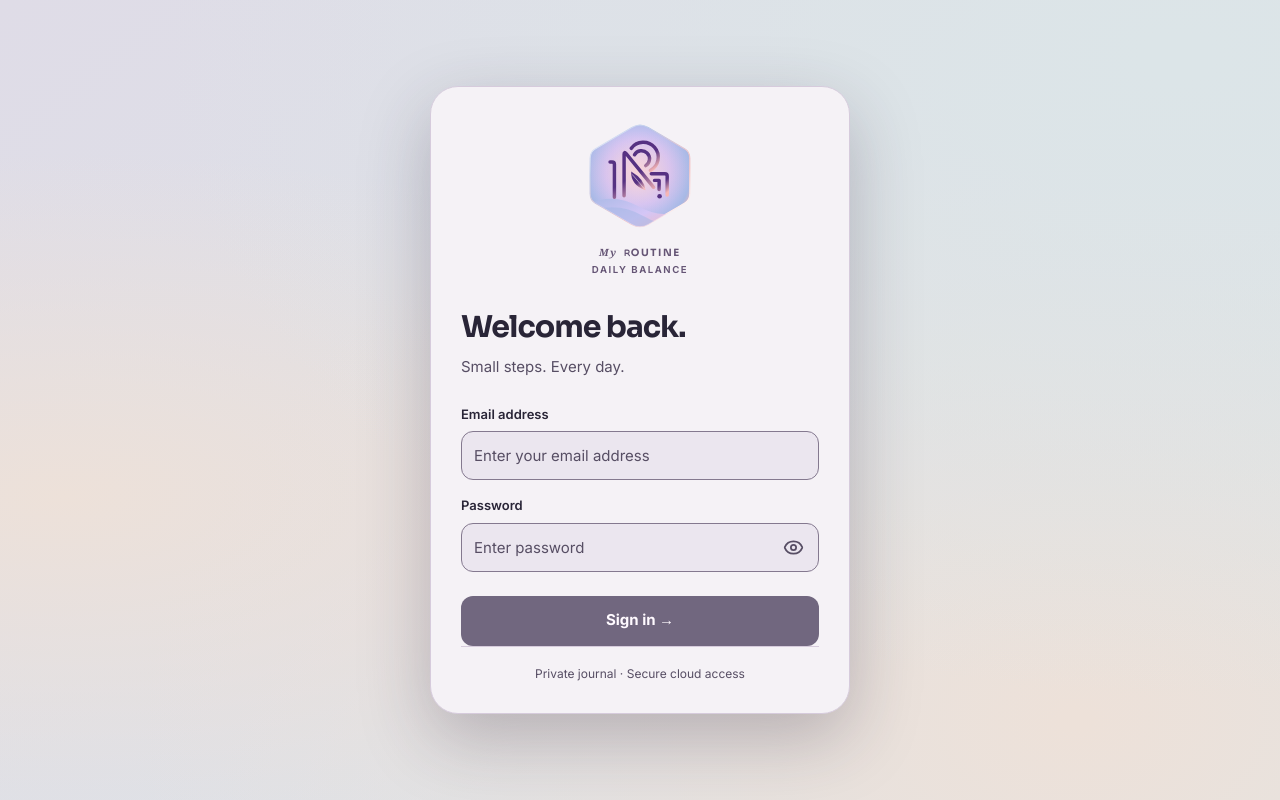
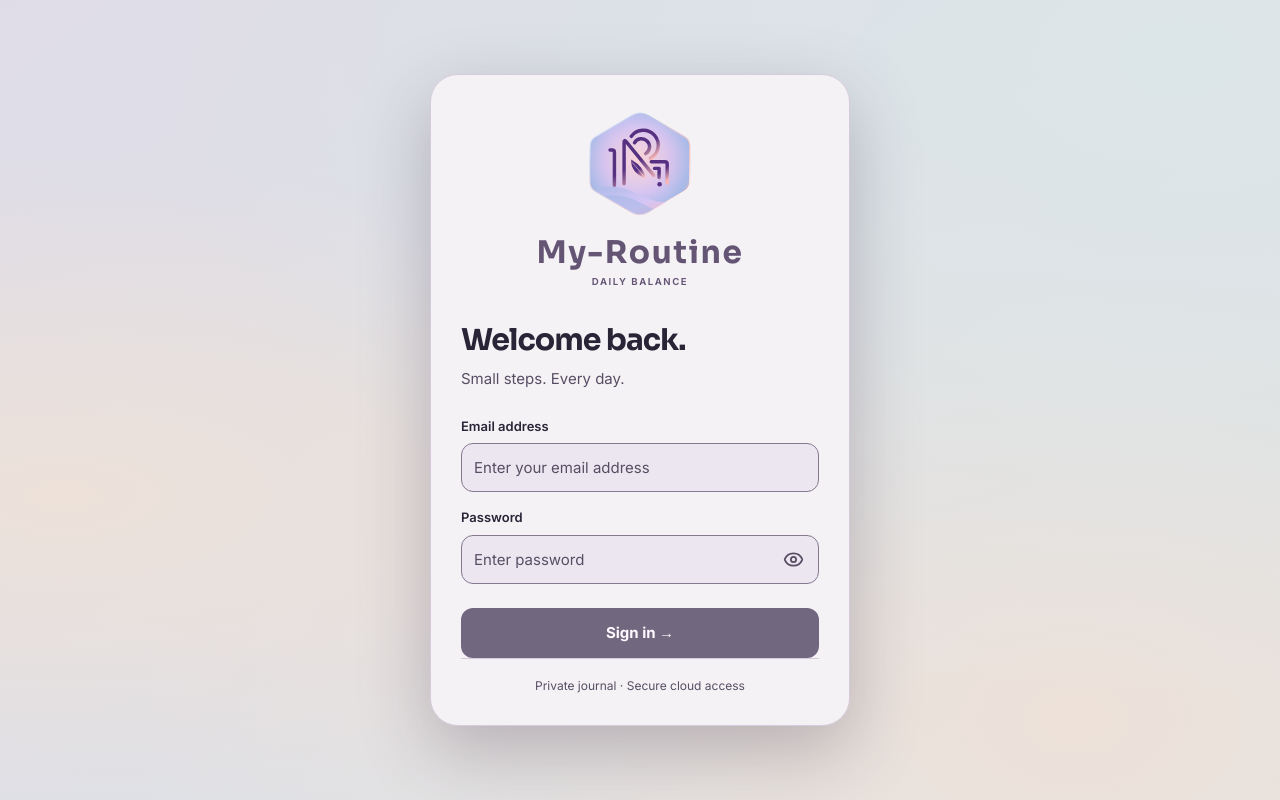
Before and after one commit to AnanthaPradeep/habit48, a React (Vite) app: page / in a window 1280 px wide. Built offline with nearby package versions, Linux system fonts and the light colour scheme.

Commit message:
Set My-Routine in a single aligned wordmark

```diff
--- a/index.html
+++ b/index.html
@@ -17,8 +17,8 @@
       })()
     </script>
     <link rel="manifest" href="%BASE_URL%manifest.webmanifest">
-    <meta name="description" content="My ROUTINE · Daily Balance. Your private wellness journal.">
-    <meta property="og:title" content="My ROUTINE · Daily Balance">
+    <meta name="description" content="My-Routine · Daily Balance. Your private wellness journal.">
+    <meta property="og:title" content="My-Routine · Daily Balance">
     <meta property="og:description" content="Your private wellness journal.">
     <meta property="og:image" content="https://ananthapradeep.github.io/habit48/brand/icons/icon-1024-luminous-v1.png">
     <link rel="icon" href="%BASE_URL%brand/icons/favicon-luminous-v1.ico" sizes="any">
@@ -26,7 +26,7 @@
     <link rel="icon" type="image/png" sizes="32x32" href="%BASE_URL%brand/icons/icon-32-luminous-v1.png">
     <link rel="icon" type="image/svg+xml" href="%BASE_URL%brand/icons/favicon-luminous-v1.svg">
     <link rel="apple-touch-icon" sizes="180x180" href="%BASE_URL%brand/icons/icon-180-luminous-v1.png">
-    <title>My ROUTINE</title>
+    <title>My-Routine</title>
   </head>
   <body>
     <div id="root"></div>
--- a/src/components/Branding.tsx
+++ b/src/components/Branding.tsx
@@ -8,13 +8,7 @@ function BrandSymbol({ theme, width }: { theme: BrandTheme; width: number }) {
 }
 
 function BrandWordmark() {
-  return <span className="brand-wordmark" aria-hidden="true">
-    <span className="brand-wordmark-my">My</span>
-    <span className="brand-wordmark-routine"><svg viewBox="0 0 28 32" aria-hidden="true">
-      <path d="M5 28V5h10a7 7 0 0 1 0 14H5m10 0 9 9" fill="none" stroke="currentColor"
-        strokeWidth="5" strokeLinecap="round" strokeLinejoin="round" />
-    </svg>OUTINE</span>
-  </span>
+  return <span className="brand-wordmark" aria-hidden="true">My-Routine</span>
 }
 
 export function BrandLockup({ theme, stacked = false, tagline = false, decorative = false }: {
@@ -22,7 +16,7 @@ export function BrandLockup({ theme, stacked = false, tagline = false, decorativ
 }) {
   return <span className={'brand-lockup' + (stacked ? ' brand-lockup-stacked' : '') + (' brand-lockup-' + theme)}
     role={decorative ? undefined : 'img'} aria-hidden={decorative || undefined}
-    aria-label={decorative ? undefined : tagline ? 'My ROUTINE, Daily Balance' : 'My ROUTINE'}>
+    aria-label={decorative ? undefined : tagline ? 'My-Routine, Daily Balance' : 'My-Routine'}>
     <BrandSymbol theme={theme} width={stacked ? 118 : 48} />
     <span className="brand-lockup-copy" aria-hidden="true"><BrandWordmark />
       {tagline && <small className="brand-lockup-tagline">Daily Balance</small>}
--- a/src/components/Dashboard.tsx
+++ b/src/components/Dashboard.tsx
@@ -56,7 +56,7 @@ export function PageHeader({ view, day, theme, toggle, connection, lastSynced }:
   const title = view === 'journal' ? 'Daily journal' : view === 'today' ? day === today() ? 'Make today count.' : 'Daily routine'
     : view === 'review' ? 'Weekly Review' : view === 'monthly' ? 'Monthly Review' : views.find(item => view === item.id)?.label
   return <header className="page-header">
-    <div><p className="eyebrow">{dated ? labelDate(day, { dateStyle: 'full' }) : 'My ROUTINE'}</p>
+    <div><p className="eyebrow">{dated ? labelDate(day, { dateStyle: 'full' }) : 'My-Routine'}</p>
       <h1 ref={heading} tabIndex={-1}>{title}</h1></div>
     <div className="header-actions">
       <div className="sync-indicator" data-connection={connection}>
--- a/src/components/Settings.tsx
+++ b/src/components/Settings.tsx
@@ -70,7 +70,7 @@ export function Settings({ journal, status, saveChallenge, restore, refresh, log
     </section>
     <section className="panel brand-about" aria-labelledby="about-heading">
       <BrandLockup theme={theme} tagline decorative />
-      <div><h2 id="about-heading">About My ROUTINE</h2><p>Version {version} · Private wellness journal</p></div>
+      <div><h2 id="about-heading">About My-Routine</h2><p>Version {version} · Private wellness journal</p></div>
     </section>
   </div>
 }
--- a/src/luminous.css
+++ b/src/luminous.css
@@ -26,18 +26,16 @@ body, .eyebrow { font-family: Inter, system-ui, sans-serif; }
 }
 #splash .pulse-box img { height:auto; border-radius:0; }
 .brand-wordmark {
-  display:flex;
-  align-items:baseline;
-  justify-content:center;
-  gap:.2em;
+  display:block;
+  font-family:Sora,system-ui,sans-serif;
+  font-weight:650;
+  letter-spacing:-.035em;
+  text-align:center;
   color:var(--hero);
   font-size:clamp(1.55rem, 6.9vw, 2.2rem);
   line-height:1.16;
   white-space:nowrap;
 }
-.brand-wordmark-my { font-family:Georgia,serif; font-style:italic; font-weight:400; }
-.brand-wordmark-routine { font-family:Sora,system-ui,sans-serif; font-weight:700; letter-spacing:.045em; }
-.brand-wordmark-routine svg { width:.65em; height:.75em; margin-inline-end:.025em; vertical-align:-.015em; }
 :root[data-theme="dark"] .brand-wordmark { color:var(--hero-text); }
 :root[data-theme="dark"] #splash .pulse-box img { filter:drop-shadow(0 0 7px color-mix(in srgb,var(--hero-accent) 30%,transparent)); }
 #splash .splash-tagline { display:block; margin:0 auto 16px; font-size:.72rem; font-weight:650; letter-spacing:.18em; text-transform:uppercase; }
@@ -54,7 +52,7 @@ body, .eyebrow { font-family: Inter, system-ui, sans-serif; }
 
 .brand-lockup { display:inline-flex; align-items:center; gap:8px; max-width:100%; --lockup-size:1.14rem; }
 .brand-lockup img { display:block; flex:none; height:auto; border-radius:0; }
-.brand-lockup .brand-wordmark { font-size:var(--lockup-size); justify-content:flex-start; }
+.brand-lockup .brand-wordmark { font-size:var(--lockup-size); }
 .brand-lockup-copy { display:grid; gap:4px; min-width:0; }
 .brand-lockup-tagline { display:block; font-size:.6rem; font-weight:650; letter-spacing:.16em; text-transform:uppercase; }
 .brand-lockup-stacked { display:flex; flex-direction:column; gap:12px; --lockup-size:clamp(1.35rem,6vw,1.95rem); }
```
Also changed, not shown: public/manifest.webmanifest.
